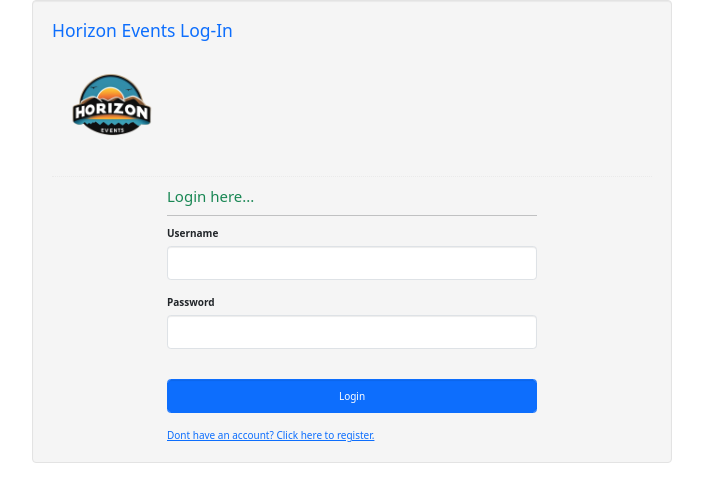
After one commit to MorgueVC/travelagency, a PHP site: page /login.php in a window 1280 px wide. The commit adds this page. Shown: the top 502 px of the page, without its empty margins (288-991 px from the left). Run offline with PHP 8.4, Linux system fonts and the light colour scheme; some libraries are stand-ins or nearby versions.

Commit message:
Add files via upload
inlogpagina

```diff
--- /dev/null
+++ b/webapp2/html/CSS/style.css
@@ -0,0 +1,3 @@
+.horizon-logo {
+    height: 120px;
+}
--- a/webapp2/html/conn.php
+++ b/webapp2/html/conn.php
@@ -1,10 +1,10 @@
 <?php
-$host = 'mysql_db';
-$db   = 'db_login';
+$host = 'travel_db';
+$db   = 'travelweb';
 $user = 'root';
 $pass = 'rootpassword';
 
-$dsn = "mysql:host=$host;dbname=$db;charset=$charset";
+$dsn = "mysql:host=$host;dbname=$db";
 
 $conn = new PDO($dsn, $user, $pass);
 ?>
--- /dev/null
+++ b/webapp2/html/login.php
@@ -0,0 +1,59 @@
+<?php session_start(); ?>
+<!DOCTYPE html>
+<html lang="en">
+<head>
+    <!-- Latest compiled and minified CSS -->
+<link rel="stylesheet" href="https://maxcdn.bootstrapcdn.com/bootstrap/3.4.1/css/bootstrap.min.css">
+
+<!-- jQuery library -->
+<script src="https://ajax.googleapis.com/ajax/libs/jquery/3.7.1/jquery.min.js"></script>
+
+<!-- Latest compiled JavaScript -->
+<script src="https://maxcdn.bootstrapcdn.com/bootstrap/3.4.1/js/bootstrap.min.js"></script>
+    <link rel="stylesheet" type="text/css" href="css/bootstrap.css"/>
+    <link rel="stylesheet" href="CSS/style.css"/>
+    <meta charset="UTF-8" name="viewport" content="width=device-width, initial-scale=1"/>
+</head>
+<body>
+    <div class="col-md-3"></div>
+    <div class="col-md-6 well">
+        <h3 class="text-primary">Horizon Events Log-In</h3>
+        <img class="horizon-logo" src="media/output.png">
+        <hr style="border-top:1px dotted #ccc;"/>
+        <div class="col-md-2"></div>
+        <div class="col-md-8">
+            <?php if(isset($_SESSION['message'])): ?>
+                <div class="alert alert-<?php echo $_SESSION['message']['alert'] ?> msg"><?php echo $_SESSION['message']['text'] ?></div>
+            <script>
+                (function() {
+                    setTimeout(function(){
+                        document.querySelector('.msg').remove();
+                    },3000)
+                })();
+            </script>
+            <?php
+                endif;
+                unset($_SESSION['message']);
+            ?>
+            <form action="login_query.php" method="POST">
+                <h4 class="text-success">Login here...</h4>
+                <hr style="border-top:1px groovy #000;">
+                <div class="form-group">
+                    <label>Username</label>
+                    <input type="text" class="form-control" name="username" />
+                </div>
+                <div class="form-group">
+                    <label>Password</label>
+                    <input type="password" class="form-control" name="password" />
+                </div>
+                <br />
+                <div class="form-group">
+                    <button class="btn btn-primary form-control" name="login">Login</button>
+                </div>
+                <a href="registration.php">Dont have an account? Click here to register.<//a>
+            </form>
+
+        </div>
+    </div>
+</body>
+</html>
--- a/webapp2/html/registration.php
+++ b/webapp2/html/registration.php
@@ -40,7 +40,7 @@
                 <div class="form-group">
                     <button class="btn btn-primary form-control" name="register">Register</button>
                 </div>
-                <a href="index.php">Login</a>
+                <a href="login.php">Login</a>
             </form>
         </div>
     </div>
```
Also changed, not shown: webapp2/html/index.html (added, +15 -0 lines), webapp2/html/login_query.php (added, +26 -0 lines), webapp2/html/media/docker-compose.yml (added, +45 -0 lines), webapp2/html/media/output.png (added), 1 other file.
